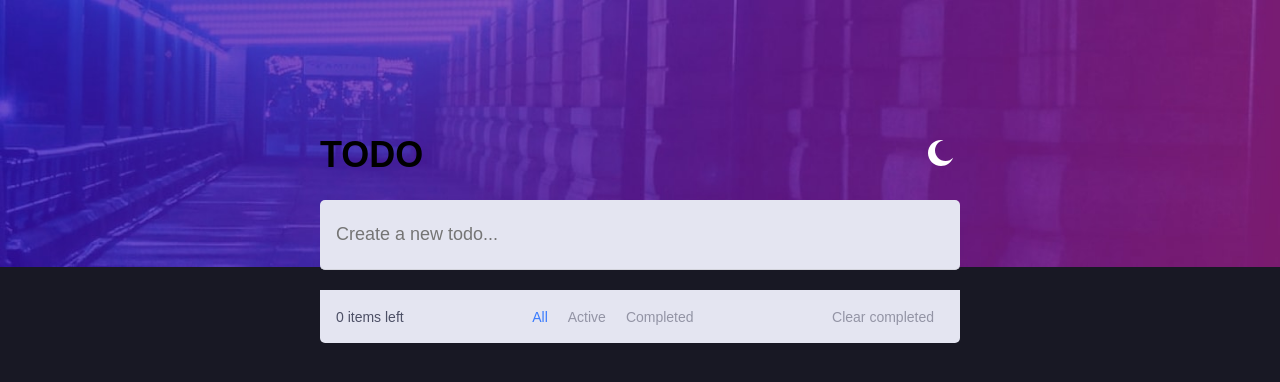
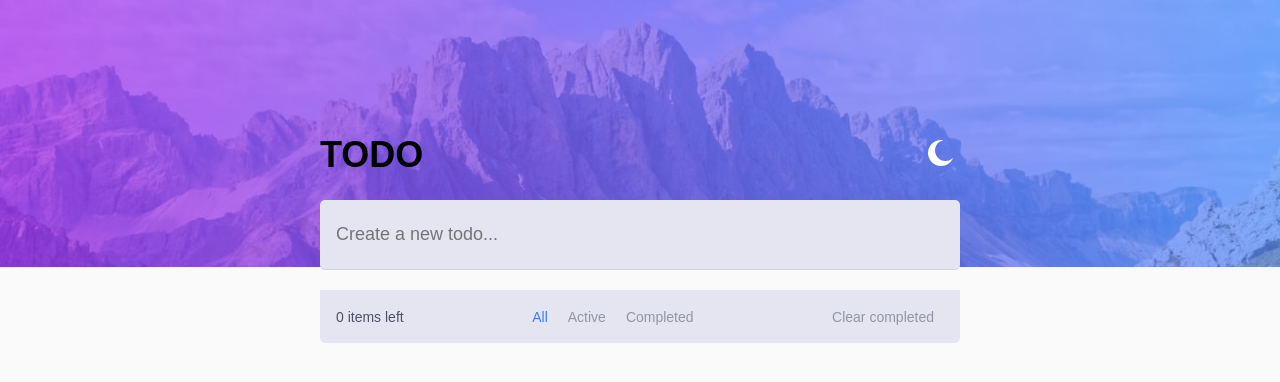
Before and after one commit to ajanecka97/todoFrontendMentor, an Angular app: page / in a window 1280 px wide. Shown: the top 382 px of the page. Built offline with nearby package versions, Linux system fonts and the light colour scheme; what ngx-scrollbar would draw is missing.

Commit message:
feat: themable backgrounds

```diff
--- a/src/app/app.component.scss
+++ b/src/app/app.component.scss
@@ -1,3 +1,5 @@
+@import "../variables.scss";
+
 .application-container {
   background-repeat: no-repeat;
   background-position: top center;
@@ -8,28 +10,6 @@
   justify-content: center;
   flex-direction: column;
   align-items: center;
-
-  @media (min-width: 600px) {
-    &.light {
-      background-image: url("../assets/bg-desktop-light.jpg");
-    }
-
-    &.dark {
-      background-image: url("../assets/bg-desktop-dark.jpg");
-      background-color: #181824;
-    }
-  }
-
-  @media (max-width: 599px) {
-    &.light {
-      background-image: url("../assets/bg-mobile-light.jpg");
-    }
-
-    &.dark {
-      background-image: url("../assets/bg-mobile-dark.jpg");
-      background-color: #181824;
-    }
-  }
 
   .todo-header {
     width: 50vw;
@@ -48,6 +28,28 @@
     width: 50vw;
     margin-bottom: 20px;
   }
+
+  &[data-theme="light"] {
+    background-color: $gray-1;
+    @media (min-width: 768px) {
+      background-image: url("../assets/bg-desktop-light.jpg");
+    }
+
+    @media (max-width: 767px) {
+      background-image: url("../assets/bg-mobile-light.jpg");
+    }
+  }
+
+  &[data-theme="dark"] {
+    background-color: $dark-gray-blue-1;
+    @media (min-width: 768px) {
+      background-image: url("../assets/bg-desktop-dark.jpg");
+    }
+
+    @media (max-width: 767px) {
+      background-image: url("../assets/bg-mobile-dark.jpg");
+    }
+  }
 }
 
 .cdk-drag-preview {
@@ -65,6 +67,6 @@
   transition: transform 250ms cubic-bezier(0, 0, 0.2, 1);
 }
 
-.ng-scroll-viewport .todo-item:not(.cdk-drag-placeholder) {
+.cdk-drop-list-dragging .todo-item:not(.cdk-drag-placeholder) {
   transition: transform 250ms cubic-bezier(0, 0, 0.2, 1);
 }
```
